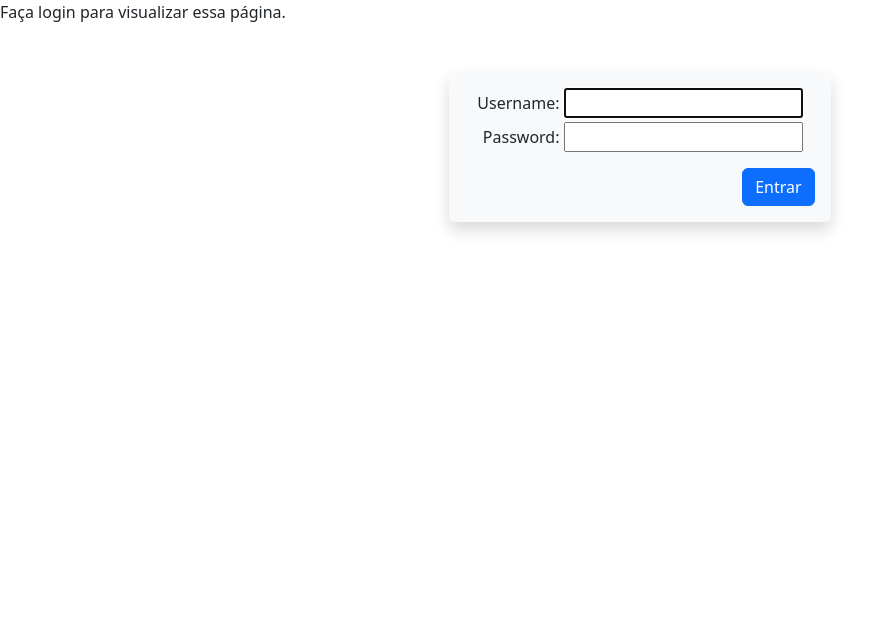
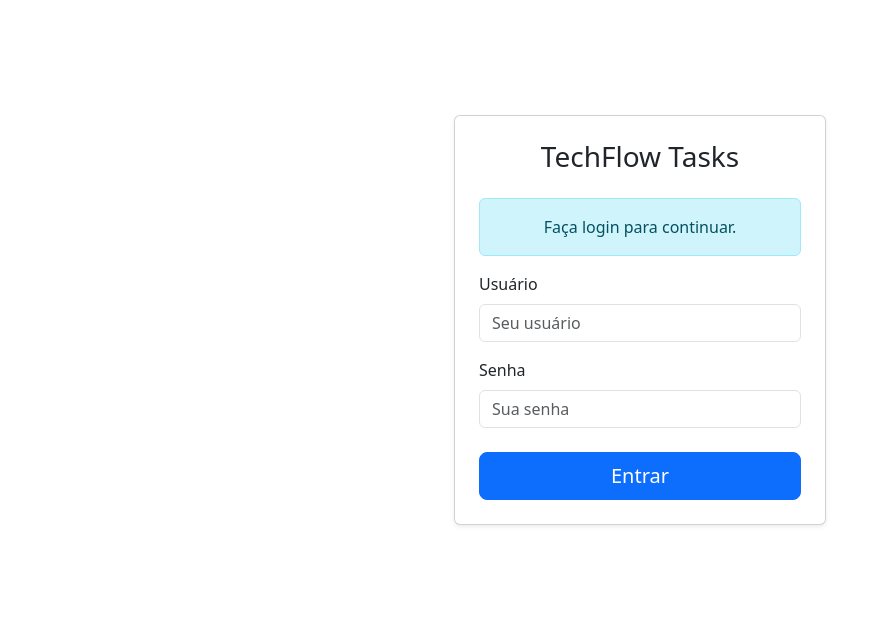
Before and after one commit to Luubriel/techflow-logistica-task-manager, a Django app: page /login/?next=/ in a window 1280 px wide. Shown: the top 639 px of the page, without its empty margins (0-896 px from the left). Run offline with Django 5.2, Linux system fonts and the light colour scheme; some libraries are stand-ins or nearby versions.

Commit message:
feat: style login

```diff
--- /dev/null
+++ b/authentication/forms.py
@@ -0,0 +1,6 @@
+from django import forms
+from django.contrib.auth.forms import AuthenticationForm
+
+class CustomLoginForm(AuthenticationForm):
+    username = forms.CharField(widget=forms.TextInput(attrs={'class': 'form-control', 'placeholder': 'Seu usuário'}))
+    password = forms.CharField(widget=forms.PasswordInput(attrs={'class': 'form-control', 'placeholder': 'Sua senha'}))
--- a/authentication/templates/authentication/login.html
+++ b/authentication/templates/authentication/login.html
@@ -4,39 +4,59 @@
 
 {% block content %}
 
+<div class="container d-flex justify-content-center align-items-center" style="min-height: 80vh;">
+  <div class="col-12 col-md-6 col-lg-4">
+
+    <div class="card shadow-sm">
+      <div class="card-body p-4">
+        <h3 class="card-title text-center mb-4">TechFlow Tasks</h3>
+
+        {# --- Área de Mensagens e Alertas --- #}
         {% if next %}
             {% if user.is_authenticated %}
-    <p>Você não possuí acesso a essa página.</p>
+            <div class="alert alert-warning text-center" role="alert">
+                Você não possui acesso a essa página.
+            </div>
             {% else %}
-    <p>Faça login para visualizar essa página.</p>
+            <div class="alert alert-info text-center" role="alert">
+                Faça login para continuar.
+            </div>
             {% endif %}
         {% endif %}
 
-<div class="container-fluid d-flex justify-content-center mt-5">
-  <div class="shadow p-3 mb-5 bg-body-tertiary rounded">
-
         {% if form.errors %}
-    <p class="text-danger">Usuário ou senha incorretos. Tente novamente</p>
+        <div class="alert alert-danger" role="alert">
+            Usuário ou senha incorretos.
+        </div>
         {% endif %}
+        {# ---------------------------------- #}
 
         <form method="post" action="{% url 'login' %}">
             {% csrf_token %}
-        <div class="container text-end">
-            <div class="mb-1">
-                {{ form.username.label_tag }}
+
+            <div class="mb-3">
+                <label for="{{ form.username.id_for_label }}" class="form-label">Usuário</label>
+                <div class="input-group">
                     {{ form.username }}
                 </div>
-            <div class="mb-3">
-                {{ form.password.label_tag }}
+            </div>
+
+            <div class="mb-4">
+                <label for="{{ form.password.id_for_label }}" class="form-label">Senha</label>
+                <div class="input-group">
                      {{ form.password }}
                 </div>
             </div>
-        <div class="d-flex justify-content-end">
-            <button type="submit" class="btn btn-primary">Entrar</button>
+
+            <div class="d-grid">
+                <button type="submit" class="btn btn-primary btn-lg">Entrar</button>
+            </div>
             <input type="hidden" name="next" value="{{ next }}">
-        </div>
         </form>
       </div>
     </div>
 
+  </div>
+</div>
+
 {% endblock %}
--- a/authentication/views.py
+++ b/authentication/views.py
@@ -1,7 +1,9 @@
 from django.contrib.auth.views import LoginView, logout_then_login
+from .forms import CustomLoginForm
 
 class UserLoginView(LoginView):
     template_name="authentication/login.html"
+    authentication_form=CustomLoginForm
 
 def user_logout(request):
     return logout_then_login(request)
--- a/setup/urls.py
+++ b/setup/urls.py
@@ -22,6 +22,6 @@ from authentication import views as authentication_views
 urlpatterns = [
     path('', include('tasks.urls')),
     path('admin/', admin.site.urls),
-    path('login/', authentication_views.UserLoginView.as_view(template_name="authentication/login.html"), name='login'),
+    path('login/', authentication_views.UserLoginView.as_view(), name='login'),
     path('logout/', authentication_views.user_logout, name='logout'),
 ]
```
Lines whose indentation alone changed are shown as unchanged.
